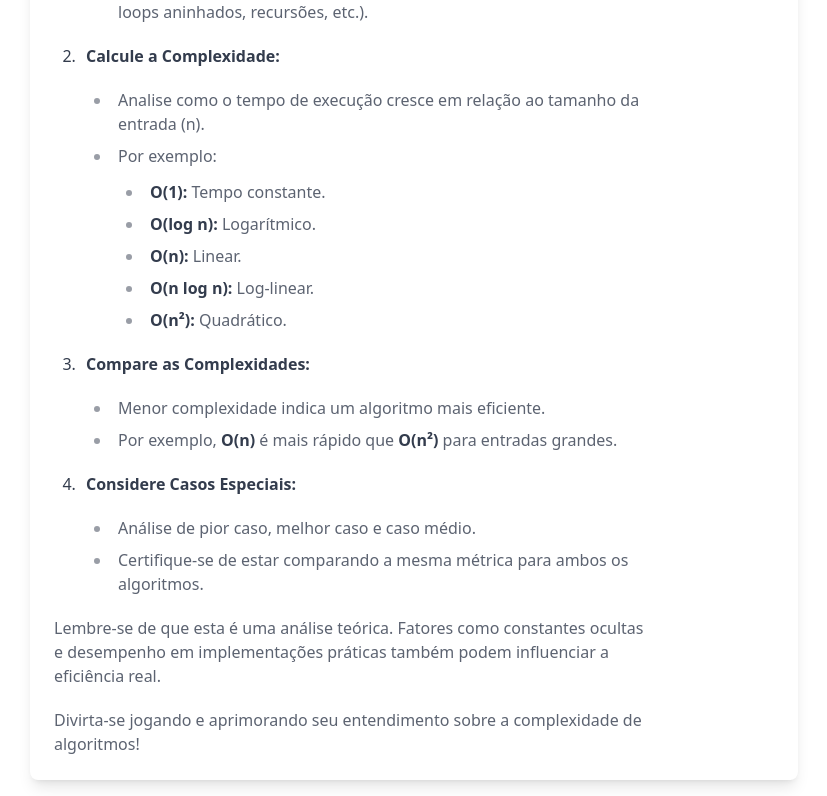
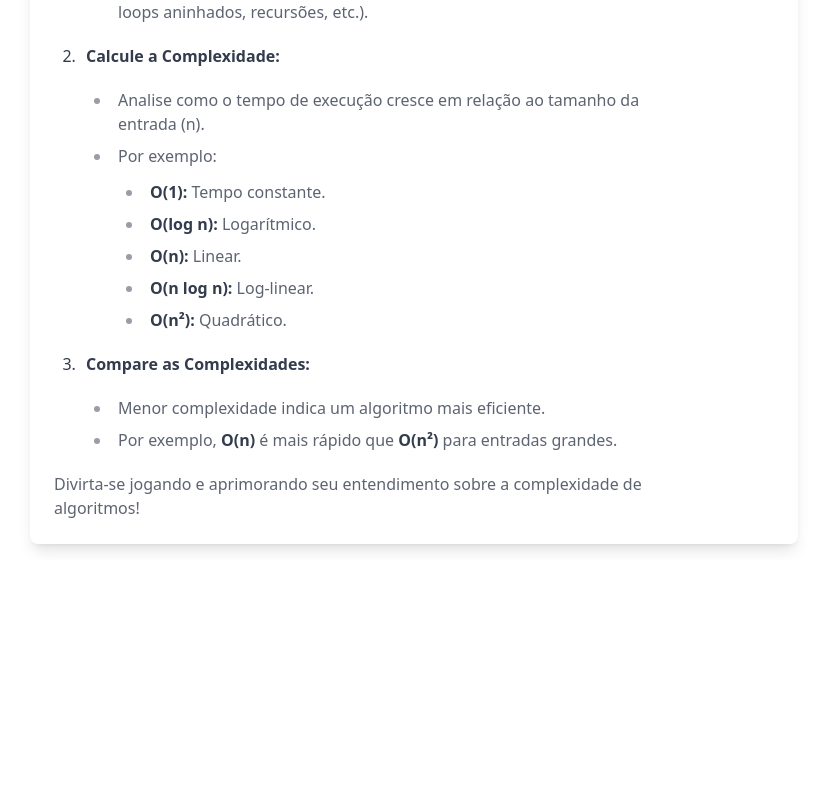
Before and after one commit to wxnn08/complexity-game-website, a React (Create React App) app: page /tutorial in a window 1280 px wide. Shown: the part 1364-2160 px from the top of the page, without its empty margins (226-1053 px from the left). After the commit the page ends 1924 px from the top, so only its background shows below. Built offline with nearby package versions, Linux system fonts and the light colour scheme; no server answers.

Commit message:
remove tutorial text

```diff
--- a/src/components/Tutorial.tsx
+++ b/src/components/Tutorial.tsx
@@ -52,12 +52,6 @@ Para comparar a complexidade de tempo de dois algoritmos, siga estes passos:
    - Menor complexidade indica um algoritmo mais eficiente.
    - Por exemplo, **O(n)** é mais rápido que **O(n²)** para entradas grandes.
 
-4. **Considere Casos Especiais:**
-   - Análise de pior caso, melhor caso e caso médio.
-   - Certifique-se de estar comparando a mesma métrica para ambos os algoritmos.
-
-Lembre-se de que esta é uma análise teórica. Fatores como constantes ocultas e desempenho em implementações práticas também podem influenciar a eficiência real.
-
 Divirta-se jogando e aprimorando seu entendimento sobre a complexidade de algoritmos!
   `;
 
```
